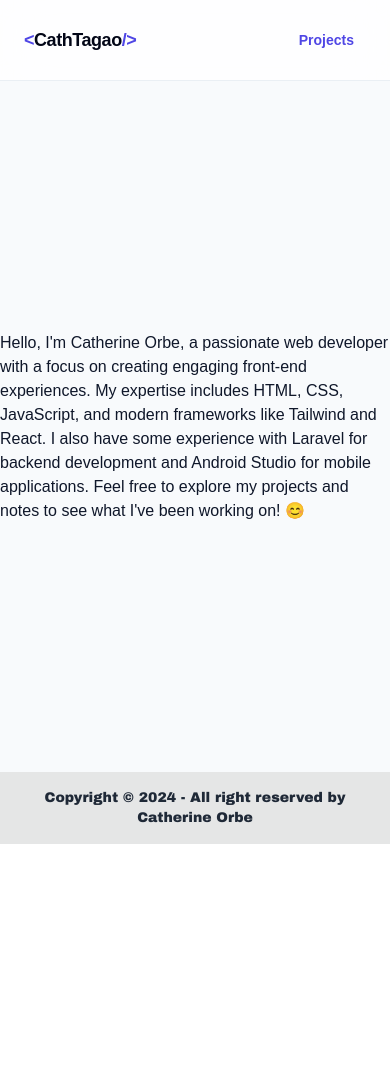
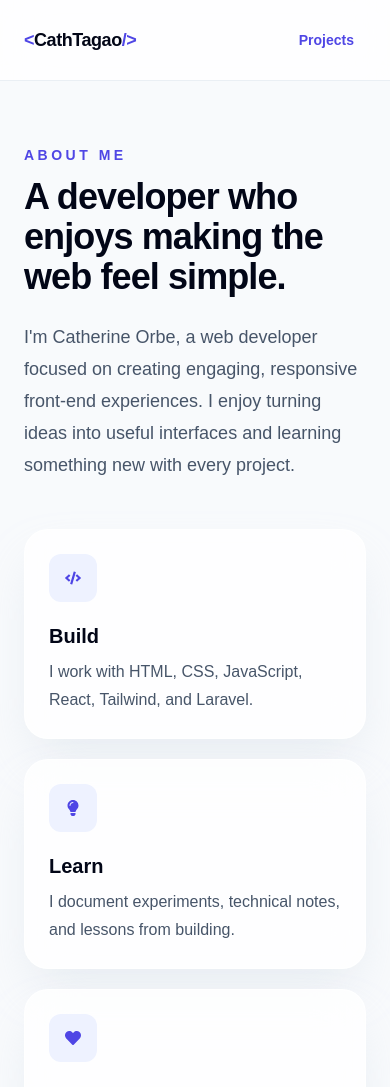
Before and after one commit to catherinetagao/my-firstreactproject, a React (Vite) app: page /about in a window 390 px wide. Shown: the top 1087 px of the page. Before the commit the page ends 844 px from the top, so only its background shows below. Built offline with nearby package versions, Linux system fonts and the light colour scheme.

Commit message:
Redesign About page with modern responsive UI

```diff
--- a/src/pages/About.jsx
+++ b/src/pages/About.jsx
@@ -1,11 +1,54 @@
-import React from 'react'
+import { FaCode, FaHeart, FaLightbulb } from "react-icons/fa";
+import { Link } from "react-router-dom";
 
 const About = () => {
   return (
-    <div>
-        Hello, I'm Catherine Orbe, a passionate web developer with a focus on creating engaging front-end experiences. My expertise includes HTML, CSS, JavaScript, and modern frameworks like Tailwind and React. I also have some experience with Laravel for backend development and Android Studio for mobile applications. Feel free to explore my projects and notes to see what I've been working on! 😊
-    </div>
-  )
-}
+    <section className="w-full px-6 py-16 lg:px-8">
+      <div className="mx-auto max-w-5xl">
+        <div className="max-w-3xl">
+          <p className="text-sm font-bold uppercase tracking-[0.25em] text-indigo-600 dark:text-indigo-400">
+            About me
+          </p>
+          <h1 className="mt-3 text-4xl font-black tracking-tight text-slate-950 dark:text-white sm:text-5xl">
+            A developer who enjoys making the web feel simple.
+          </h1>
+          <p className="mt-6 text-lg leading-8 text-slate-600 dark:text-slate-300">
+            I&apos;m Catherine Orbe, a web developer focused on creating engaging,
+            responsive front-end experiences. I enjoy turning ideas into useful
+            interfaces and learning something new with every project.
+          </p>
+        </div>
 
-export default About
+        <div className="mt-12 grid gap-5 md:grid-cols-3">
+          {[
+            [FaCode, "Build", "I work with HTML, CSS, JavaScript, React, Tailwind, and Laravel."],
+            [FaLightbulb, "Learn", "I document experiments, technical notes, and lessons from building."],
+            [FaHeart, "Create", "I care about clear layouts, approachable interactions, and enjoyable experiences."],
+          ].map(([Icon, title, text]) => (
+            <article key={title} className="profile-card p-6">
+              <div className="flex h-12 w-12 items-center justify-center rounded-xl bg-indigo-50 text-indigo-600 dark:bg-indigo-950/60 dark:text-indigo-300">
+                <Icon aria-hidden="true" />
+              </div>
+              <h2 className="mt-5 text-xl font-extrabold text-slate-950 dark:text-white">{title}</h2>
+              <p className="mt-2 leading-7 text-slate-600 dark:text-slate-300">{text}</p>
+            </article>
+          ))}
+        </div>
+
+        <div className="mt-8 rounded-3xl border border-slate-200 bg-white p-8 shadow-sm dark:border-slate-800 dark:bg-slate-900">
+          <h2 className="text-2xl font-black text-slate-950 dark:text-white">What&apos;s here?</h2>
+          <p className="mt-3 max-w-2xl leading-7 text-slate-600 dark:text-slate-300">
+            Explore my projects to see what I&apos;ve built, or visit my notes for
+            practical snippets and learning references.
+          </p>
+          <div className="mt-6 flex flex-wrap gap-3">
+            <Link to="/project" className="btn-primary">Explore projects</Link>
+            <Link to="/notes" className="btn-secondary">Browse notes</Link>
+          </div>
+        </div>
+      </div>
+    </section>
+  );
+};
+
+export default About;
```
